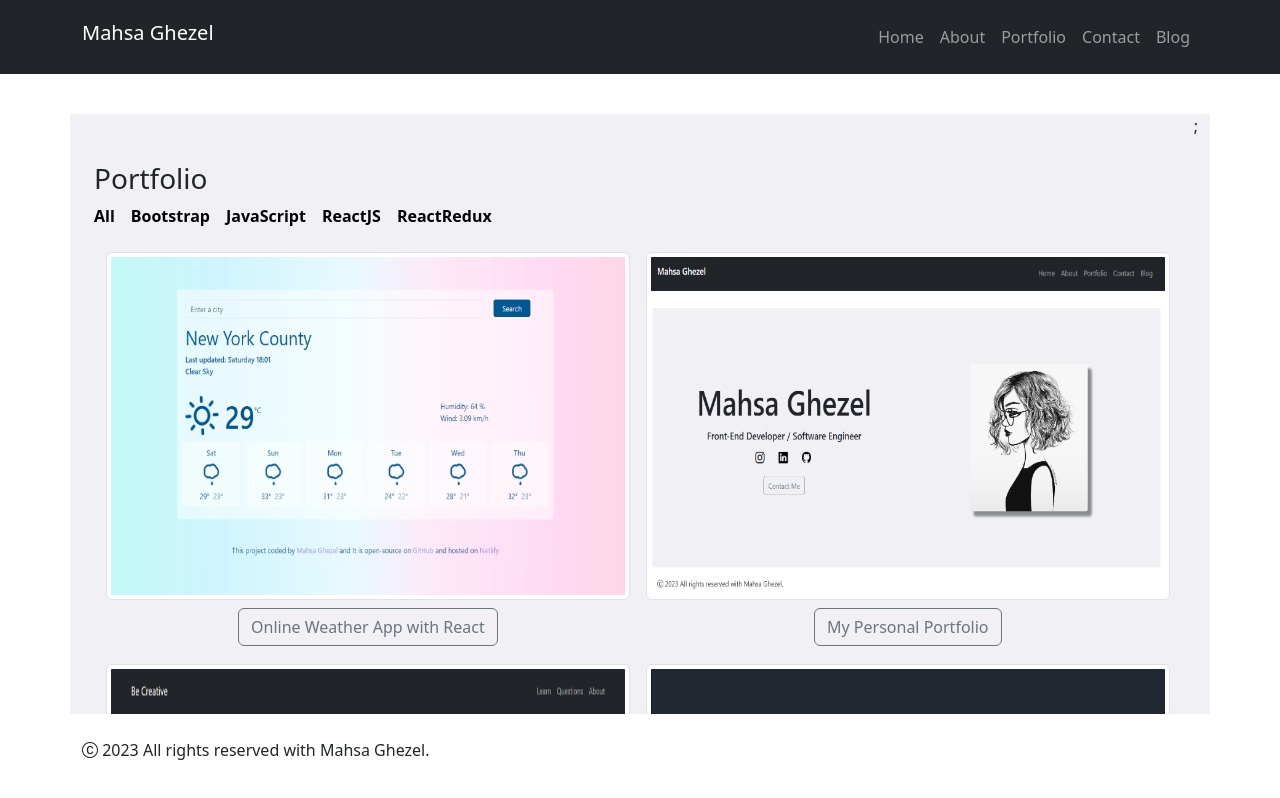
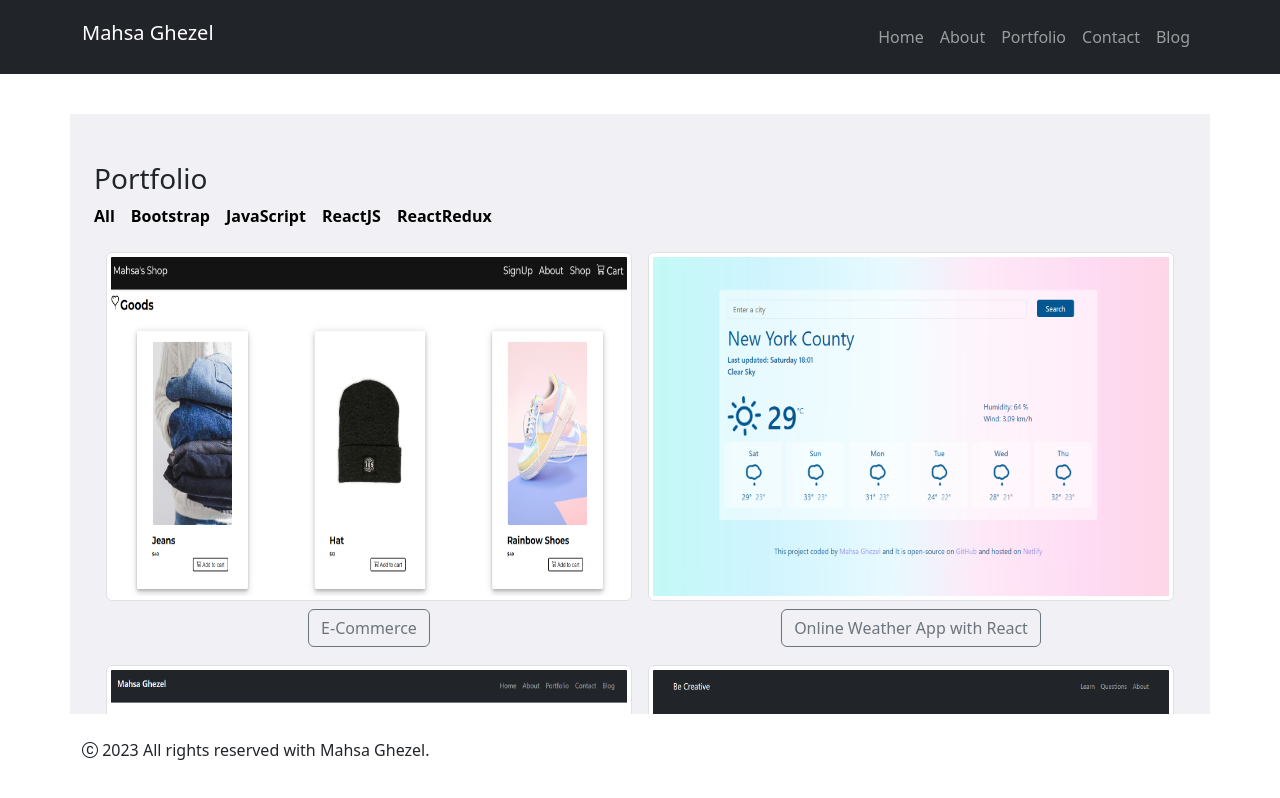
Before and after one commit to ghezel1995/ghezel1995.github.io, a React (Create React App) app: page /portfolio in a window 1280 px wide. Built offline with nearby package versions, Linux system fonts and the light colour scheme.

Commit message:
added ecommerce shop app

```diff
--- a/src/Components/Pages/Portfolio.jsx
+++ b/src/Components/Pages/Portfolio.jsx
@@ -41,7 +41,6 @@ export default function Portfolio() {
           </div>
         </div>
       </div>
-      ;
     </>
   );
 }
--- a/src/Helper/Imgs.js
+++ b/src/Helper/Imgs.js
@@ -1,27 +1,35 @@
 const ImgData = [
   {
     id: 1,
+    url: 'https://github.com/ghezel1995/ecommerce',
+    title: 'E-Commerce',
+    imgUrl: require('../asset/mshop.png'),
+    type: 'ReactJS',
+  },
+  {
+    id: 2,
     url: 'https://finalweatherproject.netlify.app/',
     title: 'Online Weather App with React',
     imgUrl: require('../asset/weather-react.png'),
     type: 'ReactJS',
   },
   {
-    id: 2,
-    url: 'https://mahsaghezel1995.netlify.app/',
-    title: 'My Personal Portfolio',
+    id: 3,
+    url: 'https://github.com/ghezel1995/ghezel1995.github.io',
+    title: 'My Personal Portfolio GitHub',
     imgUrl: require('../asset/personal.png'),
     type: 'ReactJS',
   },
   {
-    id: 3,
+    id: 4,
     url: 'https://becreativewithmahsa.netlify.app/',
     title: 'How to be Creative',
     imgUrl: require('../asset/02.PNG'),
     type: 'Bootstrap',
   },
+
   {
-    id: 4,
+    id: 5,
     url: 'https://github.com/ghezel1995/todolist',
     title: 'To-Do List - on GitHub',
     imgUrl: require('../asset/todolist.png'),
@@ -29,24 +37,17 @@ const ImgData = [
   },
 
   {
-    id: 5,
+    id: 6,
     url: 'https://newslettersignupform.netlify.app/',
     title: 'Newsletter Signup Form',
     imgUrl: require('../asset/newsletter.png'),
     type: 'JavaScript',
   },
   {
-    id: 6,
+    id: 7,
     url: 'https://weatherwithvanillajs.netlify.app/',
     title: 'Online Weather App - vanillaJS',
     imgUrl: require('../asset/vanillaweather.png'),
-    type: 'JavaScript',
-  },
-  {
-    id: 7,
-    url: 'https://thriving-frangollo-7a4bed.netlify.app/',
-    title: 'Just for fun NFTs',
-    imgUrl: require('../asset/05.png'),
     type: 'JavaScript',
   },
   {
--- a/src/Helper/TypeFilter.js
+++ b/src/Helper/TypeFilter.js
@@ -1,5 +1,5 @@
 import { useEffect } from 'react';
-import './TypeFilter.css'
+import './TypeFilter.css';
 function TypeFilter({ setActive, active, setFiltered, ImgData }) {
   useEffect(() => {
     if (active === 'All') {
```
Also changed, not shown: src/asset/mshop.png (added).
